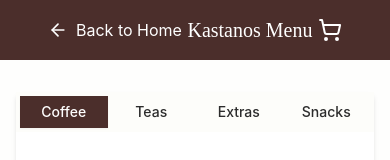
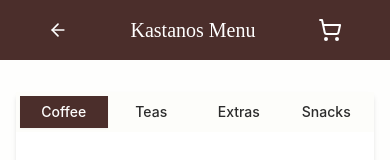
Before and after one commit to Faisal-pixel/kastanos-coffee-shop, a React (Vite) app: page /menu in a window 390 px wide. Shown: the top 160 px of the page. Built offline with nearby package versions, Linux system fonts and the light colour scheme.

Commit message:
did some ui improvement. fixed the back to home to not show on mobile

```diff
--- a/src/pages/MenuPage.tsx
+++ b/src/pages/MenuPage.tsx
@@ -84,7 +84,7 @@ const MenuPage = () => {
             className="flex items-center gap-2 hover:opacity-80 transition-opacity"
           >
             <ArrowLeft size={20} />
-            <span>Back to Home</span>
+            <span className='hidden md:inline-block'>Back to Home</span>
           </button>
           <h1 className="text-xl font-serif">Kastanos Menu</h1>
           <button
```
